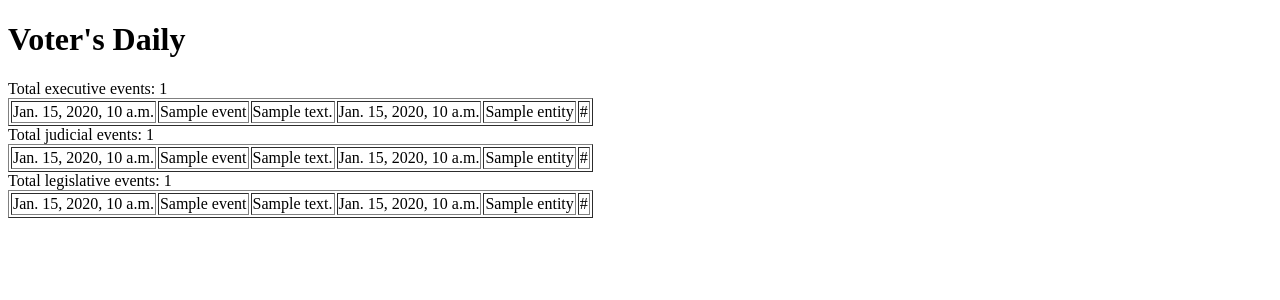
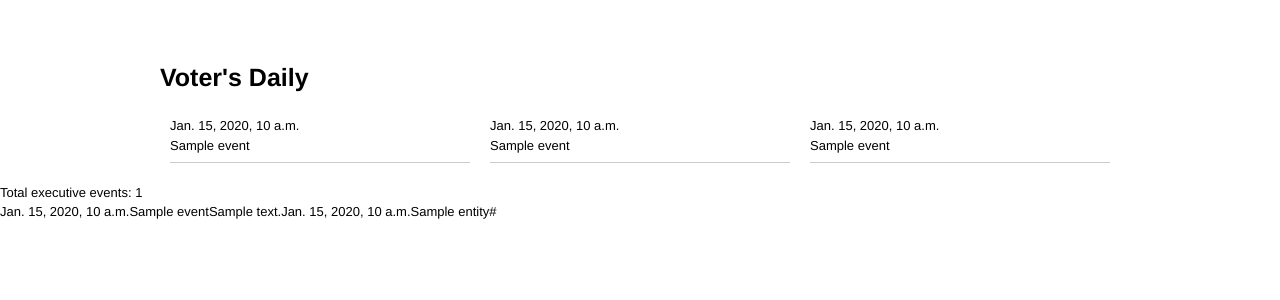
Before and after one commit to onyxfish/votersdaily_web, a Django app: template citizen/templates/index.html in a window 1280 px wide. Shown: the top 300 px of the page. Run offline with Django 3.2, Linux system fonts and the light colour scheme; the template is opened without the code that fills it: most values are stand-ins (such as "Sample title", 1, 10 or a date in 2020).

Commit message:
First pass at index layout using 960gs.

```diff
--- a/citizen/templates/index.html
+++ b/citizen/templates/index.html
@@ -2,9 +2,42 @@
 <html xmlns="http://www.w3.org/1999/xhtml" xml:lang="en" lang="en">
 <head>
     <title>Voter's Daily</title>
+    <link rel="stylesheet" href="css/reset.css" />
+    <link rel="stylesheet" href="css/text.css" />
+    <link rel="stylesheet" href="css/960.css" />
 </head>
 <body>
-    <h1>Voter's Daily</h1>
+    <div>&nbsp;</div>
+    <div>&nbsp;</div>
+    <div>&nbsp;</div>
+    <div class="container_12">
+        <h1>
+            Voter's Daily
+        </h1>
+        <div class="grid_4">
+            {% for event in executive_events %}
+                <div>{{ event.datetime }}</div>
+                <div>{{ event.title }}</div>
+                <hr />
+            {% endfor %}
+        </div>
+        <div class="grid_4">
+            {% for event in judicial_events %}
+                <div>{{ event.datetime }}</div>
+                <div>{{ event.title }}</div>
+                <hr />
+            {% endfor %}
+        </div>
+        <div class="grid_4">
+            {% for event in legislative_events %}
+                <div>{{ event.datetime }}</div>
+                <div>{{ event.title }}</div>
+                <hr />
+            {% endfor %}
+        </div>
+        <div class="clear"></div>
+    </div>
+
     Total executive events: {{ executive_events|length }}
     <table border="1" margin="0" padding="0">
         <tbody>
@@ -20,37 +53,5 @@
             {% endfor %}
         </tbody>
     </table>
-
-    Total judicial events: {{ judicial_events|length }}
-    <table border="1" margin="0" padding="0">
-        <tbody>
-            {% for event in judicial_events %}
-            <tr>
-                <td>{{ event.datetime }}</td>
-                <td>{{ event.title }}</td>
-                <td>{{ event.description }}</td>
-                <td>{{ event.end_datetime }}</td>
-                <td>{{ event.entity }}</td>
-                <td>{{ event.source_url }}</td>
-            </tr>
-            {% endfor %}
-        </tbody>
-    </table>
-
-    Total legislative events: {{ legislative_events|length }}
-    <table border="1" margin="0" padding="0">
-        <tbody>
-            {% for event in legislative_events %}
-            <tr>
-                <td>{{ event.datetime }}</td>
-                <td>{{ event.title }}</td>
-                <td>{{ event.description }}</td>
-                <td>{{ event.end_datetime }}</td>
-                <td>{{ event.entity }}</td>
-                <td>{{ event.source_url }}</td>
-            </tr>
-            {% endfor %}
-        </tbody>
-    </table>
 </body>
 </html>
```
